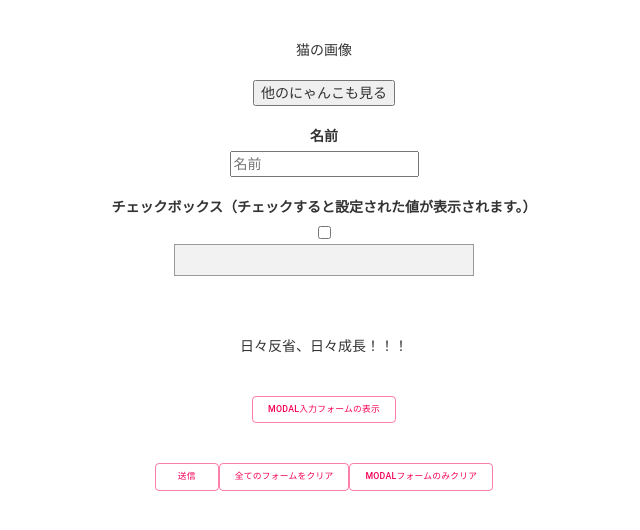
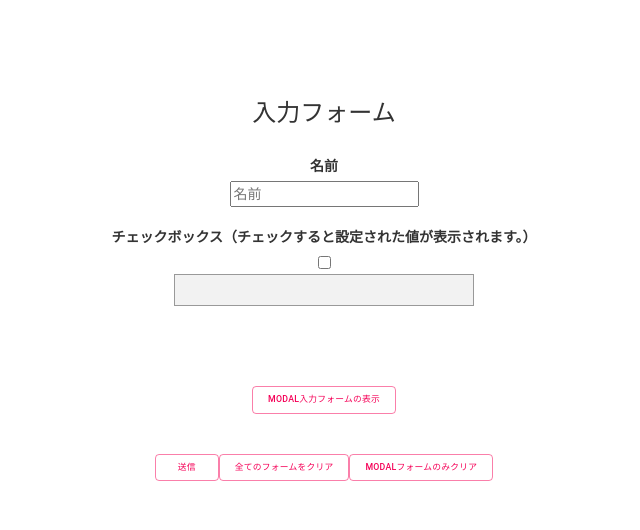
Before and after one commit to Onepiece2424/selfintroduction, a React (Create React App) app: page / in a window 1280 px wide. Shown: the top 530 px of the page, without its empty margins (316-956 px from the left). Built offline with nearby package versions, Linux system fonts and the light colour scheme; no server answers.

Commit message:
タイトルの作成と不要な部分を削除

```diff
--- a/src/App.jsx
+++ b/src/App.jsx
@@ -4,7 +4,7 @@ import './App.css';
 // import UserForm from './components/UserForm';
 import ChangeForm from './components/changeform/ChangeForm';
 // import LikeButton from './components/likeButton/LikeButton';
-import CatImages from './components/cats/CatImages';
+// import CatImages from './components/cats/CatImages';
 // import FavoriteButton from './components/likeButton/FavoriteButton';
 
 // function
@@ -13,7 +13,6 @@ import showResults from "./func/showResults";
 function App() {
   return (
     <div className="App">
-      <CatImages />
       <br></br>
       <br></br>
       <ChangeForm onSubmit={showResults} />
--- a/src/components/changeform/ChangeForm.jsx
+++ b/src/components/changeform/ChangeForm.jsx
@@ -5,7 +5,6 @@ import renderField from '../common/renderField'
 import { Button } from '@material-ui/core';
 import { validate } from '../../func/validate';
 import ModalForm from '../modal/ModalForm';
-import Text from '../text/Text';
 import { modalFlagChange } from '../../modules/modalFlag';
 
 const Changeform = ({ handleSubmit, pristine, submitting, reset }) => {
@@ -45,6 +44,8 @@ const Changeform = ({ handleSubmit, pristine, submitting, reset }) => {
 
   return (
     <>
+      <h3>入力フォーム</h3>
+      <br></br>
       <form onSubmit={handleSubmit}>
         <Field name="username" component={renderField} label="名前" />
         <br></br>
@@ -57,8 +58,6 @@ const Changeform = ({ handleSubmit, pristine, submitting, reset }) => {
         <br></br>
         <Field name="hiddenvalue" component={renderField} type="hidden" />
         </div>
-        <br></br>
-        <Text />
         <br></br>
         <br></br>
         <Button variant="outlined" color="secondary" onClick={flagChange}>
```
